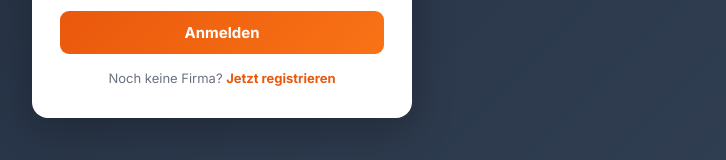
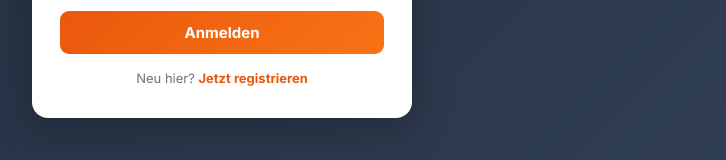
Before and after one commit to Emir333666/Einsatzplanung-Stundennachweis, a React (Vite) app: page / in a window 1280 px wide. Shown: the part 503-663 px from the top of the page, without its empty margins (418-1144 px from the left). Built offline with nearby package versions, Linux system fonts and the light colour scheme.

Commit message:
Update App.jsx

```diff
--- a/App.jsx
+++ b/App.jsx
@@ -152,7 +152,7 @@ function Login({ onLogin }) {
         </button>
 
         <div style={{ textAlign:"center", marginTop:16, fontSize:13, color:"#6b7280" }}>
-          {istReg ? "Schon ein Konto? " : "Noch keine Firma? "}
+          {istReg ? "Schon ein Konto? " : "Neu hier? "}
           <span onClick={()=>{ setModus(istReg ? "login" : "register"); setFehler(""); setHinweis(""); }}
                 style={{ color:"#ea580c", fontWeight:700, cursor:"pointer" }}>
             {istReg ? "Anmelden" : "Jetzt registrieren"}
```
